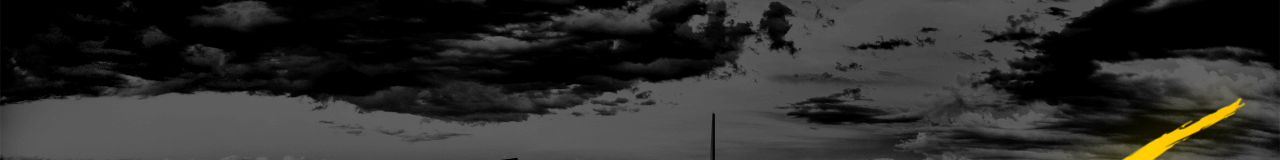
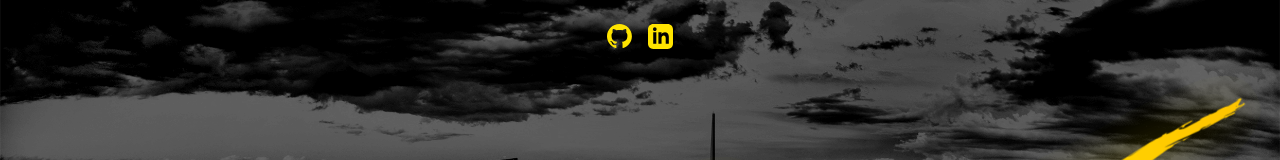
Before and after one commit to eric-schmidt/portfolio, a Next.js app: page / in a window 1280 px wide. Shown: the top 160 px of the page. Built offline with nearby package versions, Linux system fonts and the light colour scheme.

Commit message:
Adds social icons to header.

```diff
--- a/src/app/layout.tsx
+++ b/src/app/layout.tsx
@@ -18,6 +18,25 @@ export default function RootLayout({
   return (
     <html lang="en">
       <body className={nunitoSans.className}>
+        <header className="absolute top-0 left-1/2 -translate-x-1/2 flex z-10 p-6 fade-in-delayed">
+          <a href="https://github.com/eric-schmidt" target="_blank">
+            <Image
+              alt="GitHub logo"
+              className="mr-4"
+              src="/images/github.svg"
+              height={25}
+              width={25}
+            />
+          </a>
+          <a href="https://www.linkedin.com/in/eric-schmidt/" target="_blank">
+            <Image
+              alt="LinkedIn logo"
+              src="/images/linkedin.svg"
+              height={25}
+              width={25}
+            />
+          </a>
+        </header>
         <div className="fixed top-0 left-0 h-screen w-screen overflow-hidden -z-0 fade-in">
           <Image
             alt="Black and white image of Denver, Colorado skyline."
```
Also changed, not shown: public/images/github.svg (added), public/images/linkedin.svg (added).
